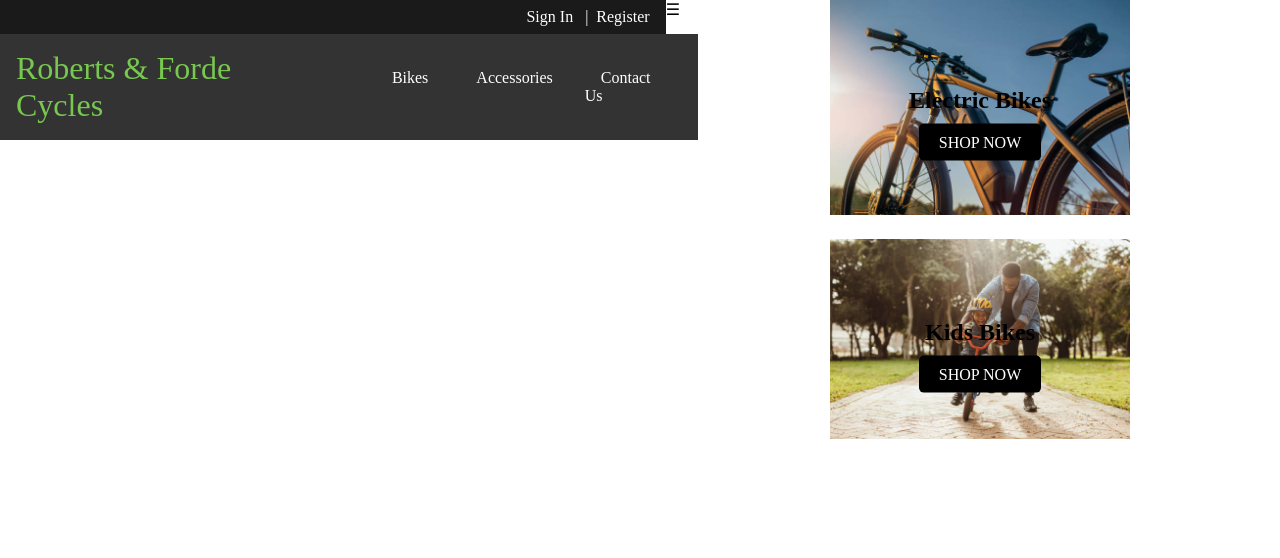
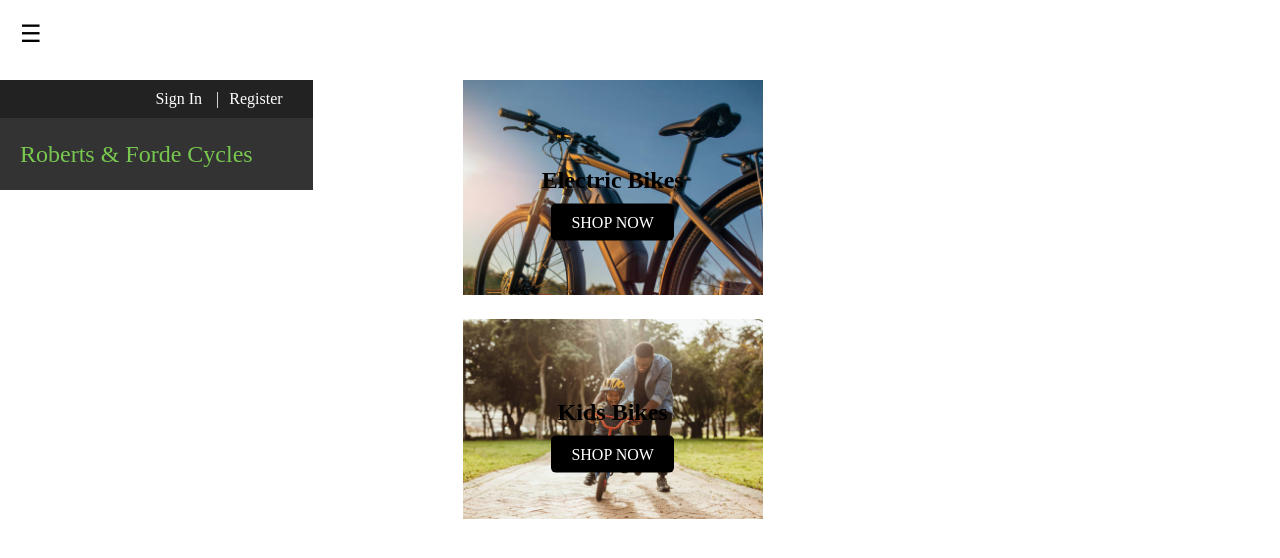
Before and after one commit to FordeTimmy/ppit, a React (Create React App) app: page /home in a window 1280 px wide. Shown: the top 558 px of the page. Built offline with nearby package versions, Linux system fonts and the light colour scheme.

Commit message:
updating sidebar and header

```diff
--- a/src/componets/Navbar.css
+++ b/src/componets/Navbar.css
@@ -1,4 +1,3 @@
-
 .navbar-header {
   display: flex;
   flex-direction: column;
@@ -7,18 +6,19 @@
 }
 
 .top-bar {
-  padding: 0.5rem;
+  padding: 10px 20px;
   text-align: right;
-  background: #1a1a1a;
+  background: #222;
 }
 
 .top-link {
   color: white;
-  padding: 0 0.5rem;
+  padding: 0 10px;
   text-decoration: none;
 }
 
 .top-link:hover {
+  color: #78C850;
   text-decoration: underline;
 }
 
@@ -26,12 +26,12 @@
   display: flex;
   justify-content: space-between;
   align-items: center;
-  padding: 1rem;
+  padding: 20px;
 }
 
 .brand-logo {
   color: #78C850;
-  font-size: 2rem;
+  font-size: 24px;
   text-decoration: none;
 }
 
@@ -41,16 +41,18 @@
 }
 
 .nav-item {
-  margin-left: 1rem;
+  margin-left: 20px;
 }
 
 .nav-link {
   color: white;
   text-decoration: none;
-  padding: 0.5rem 1rem;
-  transition: color 0.3s ease;
+  padding: 10px;
+  border-radius: 5px;
+  transition: background-color 0.3s ease, color 0.3s ease;
 }
 
 .nav-link:hover {
-  color: #78C850;
+  background-color: #78C850;
+  color: #fff;
 }
--- a/src/componets/Navbar.js
+++ b/src/componets/Navbar.js
@@ -1,10 +1,12 @@
 import React from 'react';
 import { Link } from 'react-router-dom';
-import './navbar.css';
+import './Navbar.css'; // Ensure CSS is modularized
 
-const Navbar = () => {
-  return (
+const Navbar = ({ toggleSidebar }) => (
   <header className="navbar-header">
+    <div className="hamburger-menu" onClick={toggleSidebar}>
+      ☰
+    </div>
     <div className="top-bar">
       <Link to="/sign-in" className="top-link">Sign In</Link> |
       <Link to="/register" className="top-link">Register</Link>
@@ -12,23 +14,10 @@ const Navbar = () => {
     <nav className="navbar">
       <Link to="/" className="brand-logo">Roberts & Forde Cycles</Link>
       <ul className="nav-links">
-          <li className="nav-item">
-            <Link to="/bikes" className="nav-link">Bikes</Link>
-            {/* Dropdown content could go here if needed */}
-          </li>
-          <li className="nav-item">
-            <Link to="/accessories" className="nav-link">Accessories</Link>
-            {/* Dropdown content could go here if needed */}
-          </li>
-          {/* More nav items here */}
-           <li className="nav-item">
-            <Link to="/contact" className="nav-link">Contact Us</Link>
-          </li>
-          {/* ... additional links and dropdowns as needed */}
+        {/* ... rest of the nav items ... */}
       </ul>
     </nav>
   </header>
 );
-};
 
 export default Navbar;
--- a/src/componets/Sidebar.js
+++ b/src/componets/Sidebar.js
@@ -1,37 +1,36 @@
 import React, { useState } from 'react';
 import { Link } from 'react-router-dom';
-import './styles.css'; // Make sure to update your styles to include the sidebar
+import './styles.css'; // Make sure this is the path to your CSS file
 
 const Sidebar = () => {
-  // State to manage whether the sidebar is open or closed
   const [isOpen, setIsOpen] = useState(false);
 
-  // Function to toggle the sidebar's visibility
-  const toggleSidebar = () => setIsOpen(!isOpen);
+  const toggleSidebar = () => {
+    setIsOpen(!isOpen);
+  };
 
   return (
-    <>
+    <div className={`layout ${isOpen ? 'sidebar-open' : ''}`}>
       <div className="hamburger-menu" onClick={toggleSidebar}>
-        ☰ {/* This can be replaced with an icon */}
+        ☰
       </div>
-      {isOpen && (
-        <aside className="sidebar">
-          <div className="shop-name">Our Shop</div>
-          <Link to="/cart" className="cart-link">
-            Cart {/* This can be replaced with an icon */}
-          </Link>
-          <ul className="sidebar-links">
-            <li><a href="#">Home</a></li>
-            <li><a href="#">Contact Us</a></li>
-            <li><a href="#">About Us</a></li>
-            <li><a href="#">Brands</a></li>
-            <li><a href="#">Delivery Information</a></li>
-            <li><Link to="/login">Login</Link></li>
-          </ul>
-        </aside>
-      )}
-    </>
+      <aside className={`sidebar ${isOpen ? 'open' : ''}`}>
+        <div className="shop-name">Our Shop</div>
+        <Link to="/cart" className="cart-link">Cart</Link>
+        <ul className="sidebar-links">
+          <li><Link to="/">Home</Link></li>
+          <li><Link to="/contact">Contact Us</Link></li>
+          <li><Link to="/about">About Us</Link></li>
+          <li><Link to="/brands">Brands</Link></li>
+          <li><Link to="/delivery">Delivery Information</Link></li>
+          <li><Link to="/login">Login</Link></li>
+        </ul>
+      </aside>
+      <main className={`home-page-container ${isOpen ? 'content-shift' : ''}`}>
+        {/* Main content goes here */}
+      </main>
+    </div>
   );
-}
+};
 
 export default Sidebar;
--- a/src/componets/styles.css
+++ b/src/componets/styles.css
@@ -1,60 +1,96 @@
 /* General Styles */
-.navbar {
-  list-style-type: none;
-  margin: 0;
+
+/* Hamburger menu icon */
+.hamburger-menu {
+  cursor: pointer;
+  position: fixed;
+  z-index: 2; /* Above the sidebar */
+  top: 10px;
+  left: 10px;
+  font-size: 24px;
   padding: 10px;
-  background-color: #333;
-  overflow: hidden;
-  width: 100%;
-  display: flex;
-  justify-content: space-between;
+  transition: left 0.3s;
 }
 
-.search-bar {
+/* Sidebar styles */
+.sidebar {
+  width: 200px; /* Adjust width as needed */
+  height: 100vh; /* Take full height of the viewport */
+  background-color: #333; /* Background color of the sidebar */
+  color: white; /* Text color */
+  position: fixed; /* Fixed position */
+  top: 0; /* Align to the top */
+  left: -200px; /* Start off-screen */
   display: flex;
-  align-items: center;
+  flex-direction: column;
+  transition: left 0.3s;
 }
 
-.search-bar input[type="text"], .search-bar button {
-  padding: 5px 10px;
-  border: none;
-  border-radius: 3px;
-  background-color: #555;
-  color: white;
-  cursor: pointer;
+/* Open state for sidebar */
+.sidebar.open {
+  left: 0; /* Move onto screen when open */
 }
 
-.category a, .dropdown-content a, .dropbtn {
-  color: white;
-  padding: 5px 8px;
-  text-decoration: none;
-  background-color: #333; /* Ensures consistency */
-  border: none; /* Ensures buttons/links do not have a border */
-  cursor: pointer;
+.shop-name {
+  font-size: 1.5rem; /* Adjust font size as needed */
+  padding: 1rem; /* Add padding */
 }
 
-.category a:hover, .dropdown-content a:hover, .dropbtn:hover {
-  background-color: #555;
+.cart-link {
+  color: white; /* Text color */
+  text-decoration: none; /* Remove underline */
+  padding: 1rem; /* Add padding */
 }
 
-/* Dropdown Menu Styling */
-.dropdown {
-  position: relative;
-  z-index: 1;
+.sidebar-links {
+  list-style: none; /* Remove default list styles */
+  padding: 0; /* Remove default padding */
 }
 
-.dropdown-content {
-  display: none;
-  position: absolute;
-  background-color: #333;
-  width: 50%;
-  left: 0;
-  top: 50px;
-  z-index: 2;
+.sidebar-links li {
+  padding: 0.5rem 1rem; /* Add padding to list items */
 }
 
-.dropdown:hover .dropdown-content {
-  display: block;
+.sidebar-links li a {
+  color: white; /* Text color */
+  text-decoration: none; /* Remove underline */
+}
+
+.sidebar-links li a:hover {
+  text-decoration: underline; /* Add underline on hover */
+}
+
+/* Layout Styles */
+
+.layout {
+  transition: margin-left 0.3s;
+}
+
+.layout.sidebar-open {
+  margin-left: 200px; /* Adjust based on the sidebar width */
+}
+
+.layout.sidebar-open .hamburger-menu {
+  left: calc(200px + 10px); /* Sidebar width + original left spacing */
+}
+
+.home-page-container {
+  margin-top: 80px; /* Adjust margin to prevent content from being hidden behind Navbar */
+  display: flex; /* Use flexbox layout */
+  flex-direction: row; /* Align children horizontally */
+  justify-content: flex-start; /* Align children to the start of the main axis */
+  align-items: flex-start; /* Align children to the start of the cross axis */
+  min-height: 100vh; /* Minimum height of 100% of the viewport height */
+  transition: margin-left 0.3s;
+}
+
+.product-list {
+  display: flex; /* This will make .product-list a flex container */
+  flex-direction: column; /* Stack children vertically */
+  align-items: center; /* Center children along the cross axis (horizontally) */
+  justify-content: flex-start; /* Align children to the start of the main axis (vertically) */
+  width: 100%; /* Take the full width of the parent container */
+  max-width: 600px; /* You can set a max-width to prevent items from stretching too wide */
 }
 
 .product-item {
@@ -65,7 +101,6 @@
   width: 300px; /* Or your desired width */
   margin-bottom: 20px; /* Adjust spacing between items */
 }
-
 
 .product-image {
   width: 100%;
@@ -91,28 +126,3 @@
   cursor: pointer;
   margin-top: 20px;
 }
-
-/* Layout Styles */
-.home-page-container {
-  display: flex; /* Use flexbox layout */
-  flex-direction: row; /* Align children horizontally */
-  justify-content: flex-start; /* Align children to the start of the main axis */
-  align-items: flex-start; /* Align children to the start of the cross axis */
-  min-height: 100vh; /* Minimum height of 100% of the viewport height */
-}
-
-.sidebar {
-  width: 200px;
-  height: 100vh;
-  flex-shrink: 0;
-  /* Add additional sidebar styles here */
-}
-
-.product-list {
-  display: flex; /* This will make .product-list a flex container */
-  flex-direction: column; /* Stack children vertically */
-  align-items: center; /* Center children along the cross axis (horizontally) */
-  justify-content: flex-start; /* Align children to the start of the main axis (vertically) */
-  width: 100%; /* Take the full width of the parent container */
-  max-width: 600px; /* You can set a max-width to prevent items from stretching too wide */
-}
```
Lines whose indentation alone changed are shown as unchanged.
